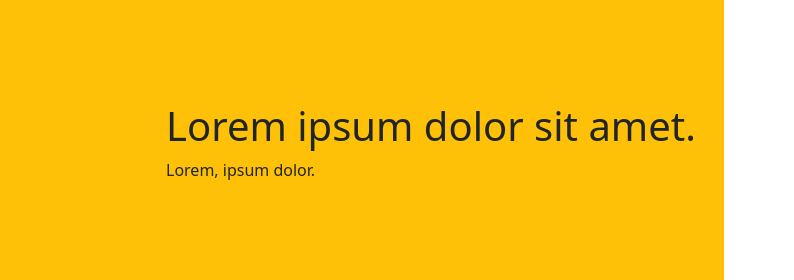
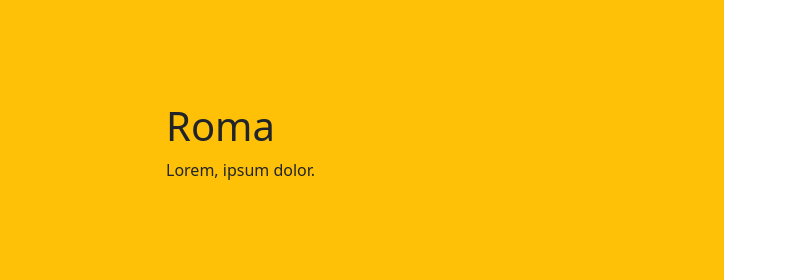
Before and after one commit to inaki-kuma/test_bootstrap, a plain HTML site: page index.html in a window 1280 px wide. Shown: the top 280 px of the page, 486-1280 px from the left. Drawn offline with nearby package versions, Linux system fonts and the light colour scheme.

Commit message:
Update index.html

```diff
--- a/index.html
+++ b/index.html
@@ -12,7 +12,7 @@
     <div class="mx-4">
     <div class="container">
         <div class="row align-items-center bg-warning">
-            <div class="col-lg-6 order-lg-2 "><h1 >Lorem ipsum dolor sit amet.</h1> <p>Lorem, ipsum dolor.</p></div>
+            <div class="col-lg-6 order-lg-2 "><h1 >Roma</h1> <p>Lorem, ipsum dolor.</p></div>
 
             <div class="col-lg-6 order-lg-1 "><img src="https://doodleipsum.com/700x394/outline?i=1028c1074c8a3be1116c4aed593e44f4" class="img-fluid"></div>
 
```
